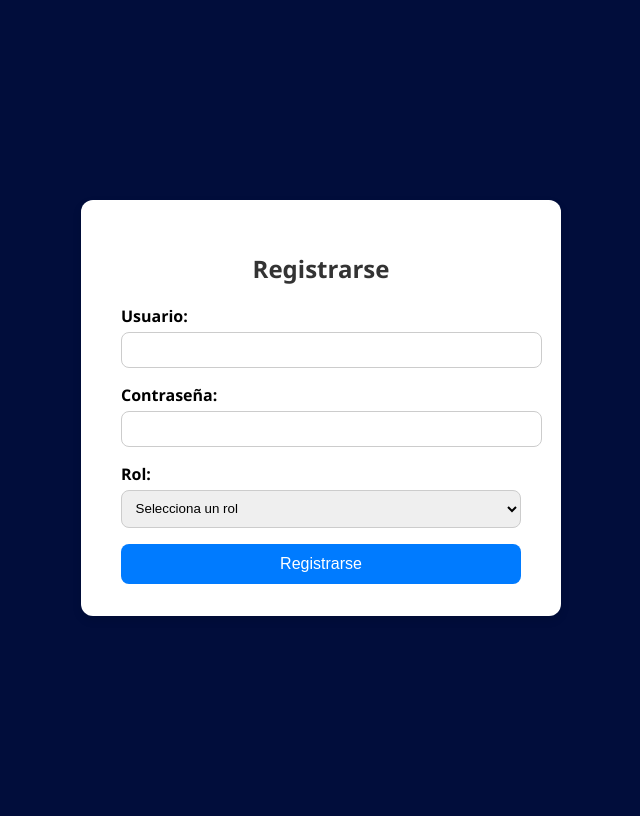
After one commit to Jssoff/Sprint-2-Individual, a Django app: template pacientes/templates/Paciente/registo.html in a window 1280 px wide. The commit adds this page. Shown: the whole page, without its empty margins (319-959 px from the left). Run offline with Django 5.2, Linux system fonts and the light colour scheme; the template is opened without the code that fills it, so the values that code supplies are empty.

Commit message:
registro

```diff
--- a/pacientes/login.py
+++ b/pacientes/login.py
@@ -30,8 +30,6 @@ def rol_requerido(rol):
     def decorador(func):
         @wraps(func)
         def wrapper(request, *args, **kwargs):
-            usuario= request.session.get('usuario')
-            print("Sesión actual:", request.session.items())
             if request.session.get('rol')==rol:
                 return func(request, *args, **kwargs)
             messages.error(request, "No tienes la autorizacion para acceder a esta pagina.")
@@ -39,8 +37,20 @@ def rol_requerido(rol):
         return wrapper
     return decorador
 
-
-
 def logout_view(request):
     request.session.flush()
     return redirect('login')
+
+def registrarse(request):
+    if request.method == 'Post':
+        usuario= request.POST.get('usuario')
+        contraseña = request.POST.get('contraseña')
+        rol = request.POST.get ('rol')
+
+        if usuario in USUARIOS_SIMULADOS:
+            messages.error(request,"El usuario ya existe, use uno diferente")
+        else:
+            USUARIOS_SIMULADOS[usuario]= {'clave':contraseña, 'rol': rol}
+            messages.success(request, "Usuario registrado con exito")
+            return redirect('login')
+    return render(request, 'Paciente/registro.html')
--- /dev/null
+++ b/pacientes/templates/Paciente/registo.html
@@ -0,0 +1,111 @@
+<!DOCTYPE html>
+<html lang="es">
+<head>
+    <meta charset="UTF-8">
+    <title>Registro de usuario</title>
+    <style>
+        body {
+            background: #010d3b;
+            font-family: 'Segoe UI', Tahoma, Geneva, Verdana, sans-serif;
+            display: flex;
+            height: 100vh;
+            align-items: center;
+            justify-content: center;
+        }
+
+        .login-container {
+            background: white;
+            padding: 2rem 2.5rem;
+            border-radius: 12px;
+            box-shadow: 0 4px 10px rgba(0, 0, 0, 0.1);
+            width: 100%;
+            max-width: 400px;
+        }
+
+        h2 {
+            text-align: center;
+            color: #333;
+        }
+
+        label {
+            display: block;
+            margin-bottom: 0.3rem;
+            font-weight: 600;
+        }
+
+        input[type="text"],
+        input[type="password"],
+        select {
+            width: 100%;
+            padding: 0.6rem;
+            margin-bottom: 1rem;
+            border: 1px solid #ccc;
+            border-radius: 8px;
+            transition: border-color 0.3s;
+        }
+
+        input:focus, select:focus {
+            border-color: #007bff;
+            outline: none;
+        }
+
+        button {
+            width: 100%;
+            padding: 0.7rem;
+            background-color: #007bff;
+            color: white;
+            border: none;
+            border-radius: 8px;
+            font-size: 1rem;
+            cursor: pointer;
+            transition: background-color 0.3s;
+        }
+
+        button:hover {
+            background-color: #0056b3;
+        }
+
+        .error-message, .success-message {
+            text-align: center;
+            margin-top: 1rem;
+        }
+
+        .error-message {
+            color: red;
+        }
+
+        .success-message {
+            color: green;
+        }
+    </style>
+</head>
+<body>
+    <div class="login-container">
+        <h2>Registrarse</h2>
+        <form method="POST">
+            {% csrf_token %}
+            <label for="usuario">Usuario:</label>
+            <input type="text" name="usuario" id="usuario" required>
+
+            <label for="clave">Contraseña:</label>
+            <input type="password" name="password" id="clave" required>
+
+            <label for="rol">Rol:</label>
+            <select name="rol" id="rol" required>
+                <option value="">Selecciona un rol</option>
+                <option value="Doctor">Doctor</option>
+                <option value="Tecnico">Tecnico</option>
+            </select>
+
+            <button type="submit">Registrarse</button>
+        </form>
+
+        {% if error %}
+            <div class="error-message">{{ error }}</div>
+        {% endif %}
+        {% if success %}
+            <div class="success-message">{{ success }}</div>
+        {% endif %}
+    </div>
+</body>
+</html>
--- a/pacientes/urls.py
+++ b/pacientes/urls.py
@@ -7,6 +7,7 @@ from . import login
 
 urlpatterns = [
     path('login/', login.login_view, name='login'),
+    path('registro/', login.registrarse, name='registro'),
     path('logout/', login.logout_view, name='logout'),
     path('', home, name='home'),
     path('pacientes/', paciente_list, name='paciente_list'),
```
Also changed, not shown: pacientes/templates/Paciente/login.html (+9 -1 lines), templates/base.html (line endings or trailing spaces).
